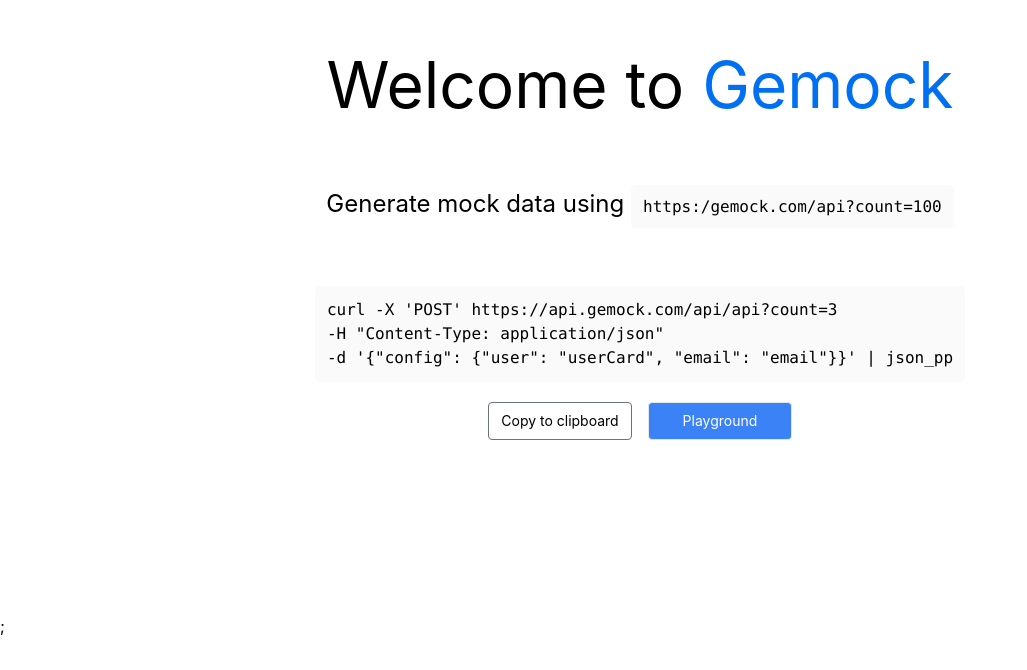
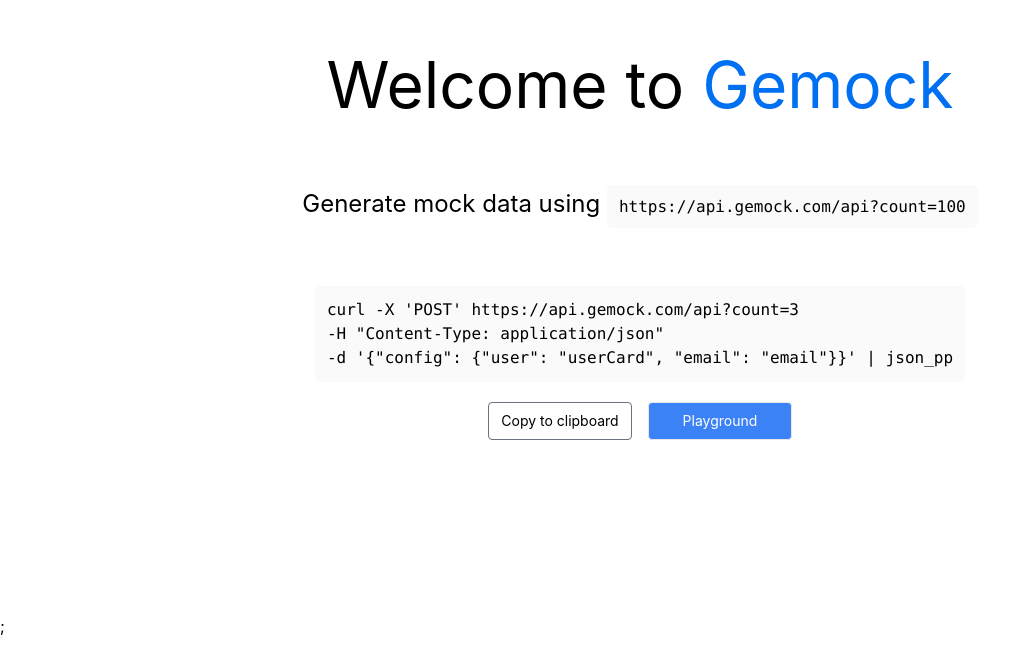
Before and after one commit to mojjominion/web-gemock, a Next.js app: page / in a window 1280 px wide. Shown: the part 106-776 px from the top of the page, without its empty margins (0-1027 px from the left). Built offline with nearby package versions, Linux system fonts and the light colour scheme.

Commit message:
:alien: Remove configs

```diff
--- a/next.config.js
+++ b/next.config.js
@@ -1,13 +1,5 @@
 /** @type {import('next').NextConfig} */
 const nextConfig = {
-  async rewrites() {
-    return [
-      {
-        source: "/api/:q",
-        destination: "https://api.gemock.com/api/:q",
-      },
-    ];
-  },
   reactStrictMode: true,
 };
 
--- a/src/pages/index.tsx
+++ b/src/pages/index.tsx
@@ -19,11 +19,11 @@
         </h1>
         <p className={styles.description}>
           Generate mock data using{" "}
-          <code className={styles.code}>{appConfig.baseUrl}/api?count=100</code>
+          <code className={styles.code}>{appConfig.apiUrl}?count=100</code>
         </p>
         <div className="flex flex-col text-center max-w-screen-lg">
           <code className={`${styles.code} text-start select-none`}>
-            <p>{`curl -X 'POST' ${appConfig.apiUrl}/api\?count=3 `}</p>
+            <p>{`curl -X 'POST' ${appConfig.apiUrl}?count=3 `}</p>
             <p>{`-H "Content-Type: application/json" `}</p>
             <p>{`-d '{"config": {"user": "userCard", "email": "email"}}' | json_pp`}</p>
           </code>
```
Also changed, not shown: vercel.json (deleted).
